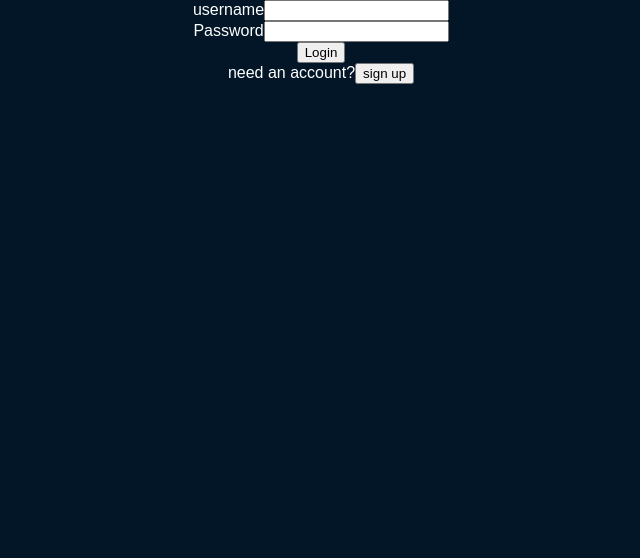
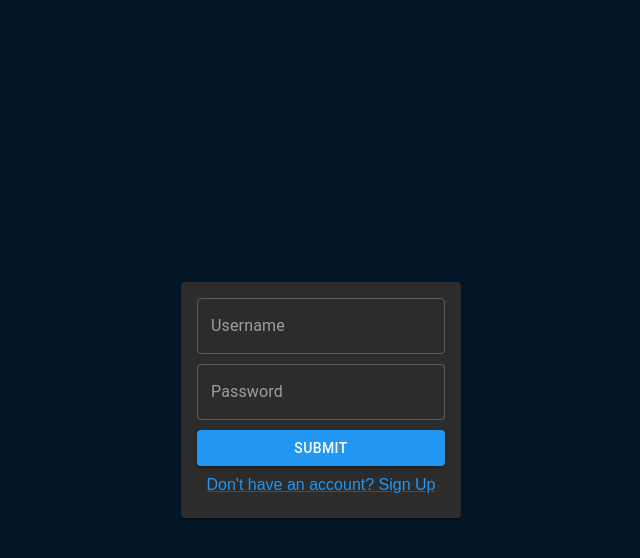
Before and after one commit to TheDeafOne/ScheduLite, a React (Create React App) app in the folder schedulite.clientapp/: page /login in a window 1280 px wide. Shown: the top 558 px of the page, without its empty margins (319-959 px from the left). Built offline with nearby package versions, Linux system fonts and the light colour scheme.

Commit message:
login and signup formatting/styling finalization

```diff
--- a/schedulite.clientapp/src/screens/LoginScreen/LoginScreen.tsx
+++ b/schedulite.clientapp/src/screens/LoginScreen/LoginScreen.tsx
@@ -1,7 +1,8 @@
 import React, {useState, useEffect, useContext} from 'react';
 import { useNavigate } from "react-router-dom";
-import { Formik, Field, Form, ErrorMessage } from "formik";
-import { TextField } from "@mui/material";
+import { useFormik } from 'formik';
+import { Card, Link, TextField, Button, Grid, CardContent, Alert } from '@mui/material';
+
 import * as Yup from "yup";
 import "./LoginScreen.scss"
 
@@ -9,10 +10,11 @@ import AuthService from "../../services/auth.service";
 import {UserContext, UserContextType} from "../../context/UserContext";
 
 const Login = () => {
-    const [loading, setLoading] = useState<boolean>(false);
     const [message, setMessage] = useState<string>("");
     const navigate = useNavigate();
     const { setUser } = useContext(UserContext) as UserContextType
+
+
 
     useEffect(() => {
         if (AuthService.getCurrentUser() !== null) {
@@ -27,10 +29,8 @@ const Login = () => {
         });
     }
 
-    function handleLogin(formValue: {username: string; password: string }) {
-        const {username, password} = formValue;
+    function handleLogin(username: string, password: string) {
         setMessage("");
-        setLoading(true);
         AuthService.login(username, password).then(
             () => {
                 setUser(AuthService.getCurrentUser());
@@ -43,59 +43,68 @@ const Login = () => {
                     error.response.data.message
                 ) || error.message || error.toString();
 
-                setLoading(false);
                 setMessage(resMessage);
             }
         );
     }
 
 
+    const formik = useFormik({
+        initialValues: {
+          username: '',
+          password: '',
+        },
+        validationSchema: validationSchema,
+        onSubmit: (values) => {
+          handleLogin(values.username, values.password);
+        }
+      });
+
     return (
 
-        <div className={"login"}>
-          <Formik
-            initialValues={{username:"",password:""}}
-            validationSchema={validationSchema}
-            onSubmit={handleLogin}
-        >
-            <Form>
-                <div>
-                    {/*<TextField label={"username"}>*/}
-                    {/*</TextField>*/}
-                    <label htmlFor="username">username</label>
-                    <Field name="username" type="text" />
-                    <ErrorMessage
-                        name="username"
-                        component="div"
+        <div className="card-container">
+        <Card>
+            <CardContent>
+            <div className="form-container">
+                <form onSubmit={formik.handleSubmit}>
+                <Grid>
+                    <TextField
+                    id="username"
+                    name="username"
+                    label="Username"
+                    variant="outlined"
+                    sx={{paddingBottom: "10px"}}
+                    value={formik.values.username}
+                    onChange={formik.handleChange}
+                    error={formik.touched.username && Boolean(formik.errors.username)}
+                    helperText={formik.touched.username && formik.errors.username}
                     />
-                </div>
-                <div>
-                    <label htmlFor="password">Password</label>
-                    <Field name="password" type="password" className="form-control" />
-                    <ErrorMessage
+                </Grid>
+                <Grid>
+                    <TextField
+                    id="password"
                     name="password"
-                    component="div"
-                    className="alert alert-danger"
+                    label="Password"
+                    type="password"
+                    variant="outlined"
+                    sx={{paddingBottom: "10px"}}
+                    value={formik.values.password}
+                    onChange={formik.handleChange}
+                    error={formik.touched.password && Boolean(formik.errors.password)}
+                    helperText={formik.touched.password && formik.errors.password}
                     />
-                </div>
-                <div className="form-group">
-                <button type="submit" disabled={loading}>
-                  <span>Login</span>
-                </button>
-              </div>
-              {message && (
-                <div>
-                  <div role="alert">
-                    {message}
-                  </div>
-                </div>
-              )}
-            </Form>
-        </Formik>
-        <label>
-            need an account?
-        </label>
-        <button onClick={() => {navigate("/signup")}}>sign up</button>
+                </Grid>
+                {message !== "" && <Alert sx={{marginBottom: "10px"}} severity="error">{message}</Alert>}
+                <Button sx={{marginBottom: "10px"}} color="primary" variant="contained" fullWidth type="submit">
+                    Submit
+                </Button>
+                </form>
+                <Link href="/signup">
+                    Don't have an account? Sign Up
+                </Link>
+            </div>
+            </CardContent>
+        </Card>
         </div>
     )
 }
--- a/schedulite.clientapp/src/screens/SignupScreen/SignupScreen.tsx
+++ b/schedulite.clientapp/src/screens/SignupScreen/SignupScreen.tsx
@@ -40,15 +40,21 @@ const Signup = () => {
         values.username,
         values.email,
         values.password
-      ).then(
-        response => {
-          if (response.status == 200) {
-            AuthService.login(values.username, values.password).then(() => {
-              setUser(AuthService.getCurrentUser());
-              navigate("/schedule-selection");
-            })
-          }
+      ).then(() => {
+          AuthService.login(values.username, values.password).then(() => {
+            setUser(AuthService.getCurrentUser());
+            navigate("/schedule-selection");
+          })
         },
+        error => {
+          const resMessage = (
+            error.response &&
+            error.response.data &&
+            error.response.data.message
+          ) || error.message || error.toString();
+
+          setMessage(resMessage);
+        }
       );
     }
   });
@@ -99,13 +105,13 @@ const Signup = () => {
                   helperText={formik.touched.password && formik.errors.password}
                 />
               </Grid>
-              {message !== "" && <Alert severity="error">{message}</Alert>}
+              {message !== "" && <Alert sx={{marginBottom: "10px"}} severity="error">{message}</Alert>}
               <Button sx={{marginBottom: "10px"}} color="primary" variant="contained" fullWidth type="submit">
                 Submit
               </Button>
             </form>
             <Link href="/login">
-              Already have an account? Log In Here
+              Already have an account? Log In
             </Link>
           </div>
         </CardContent>
```
